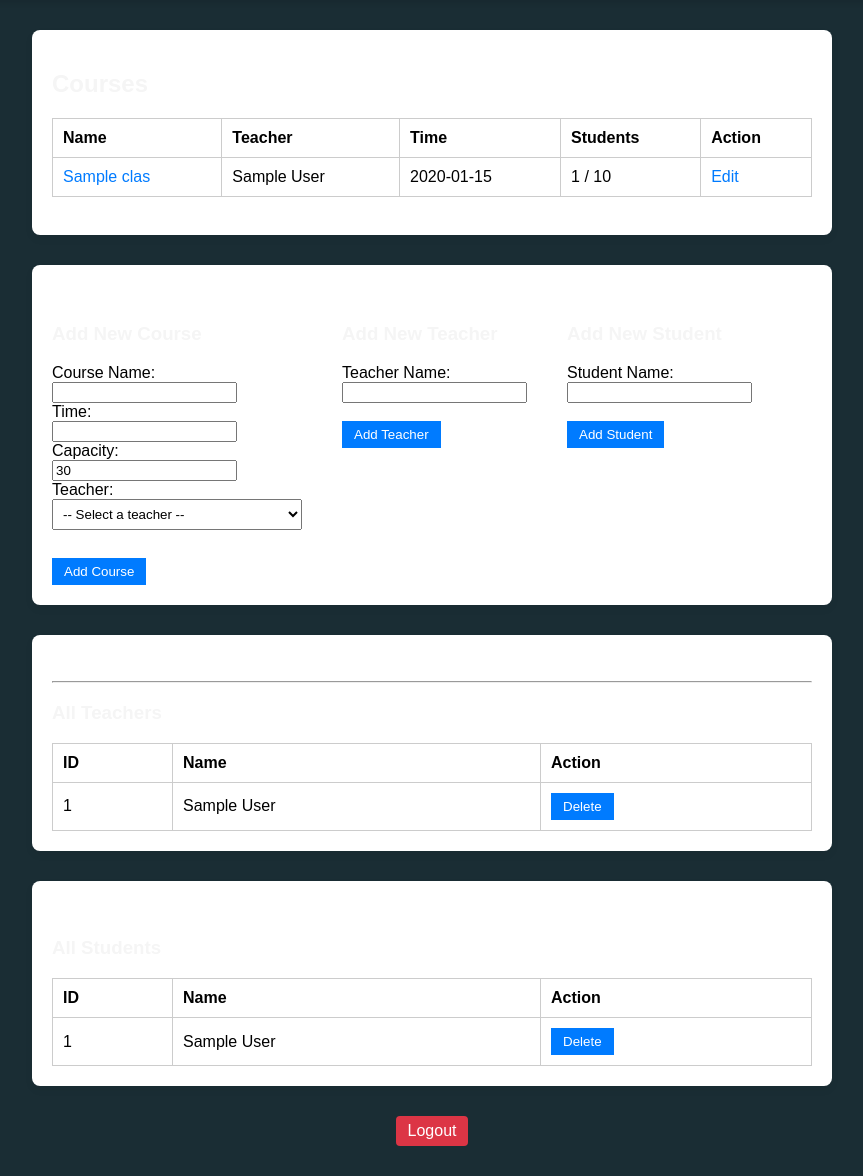
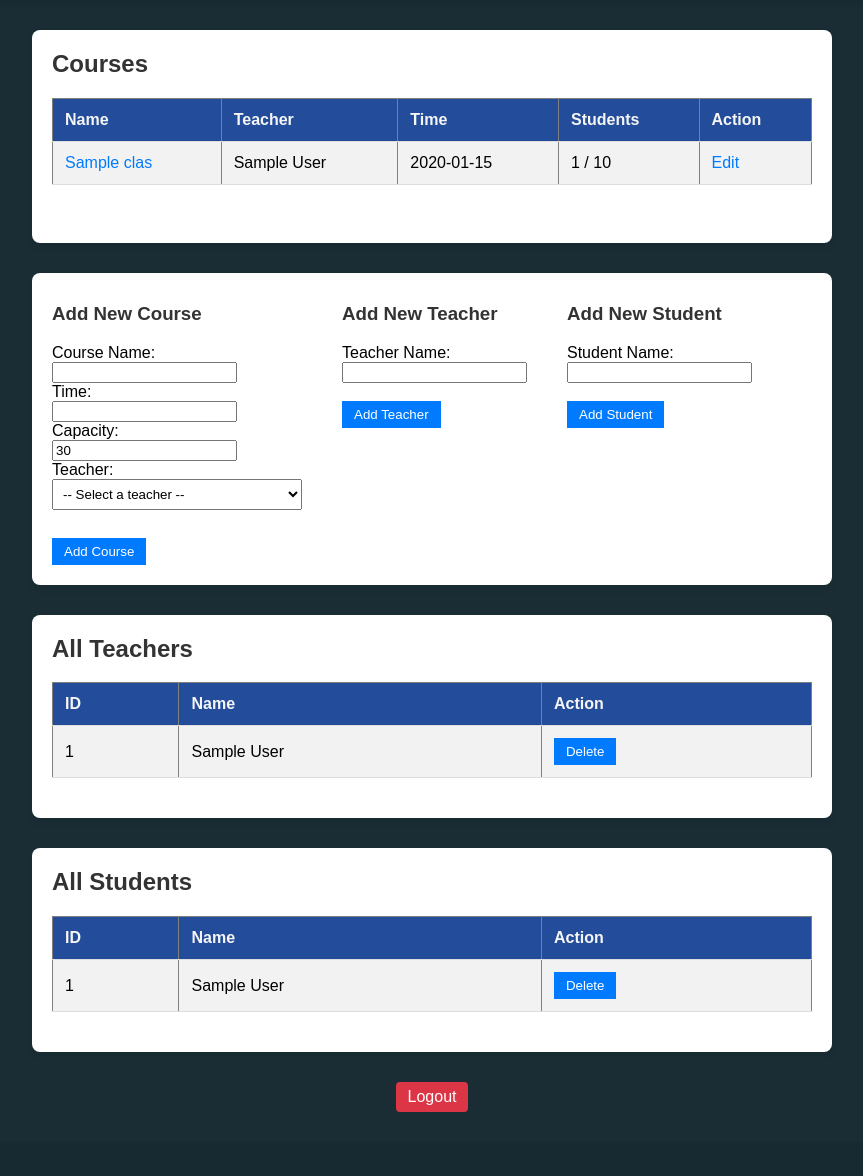
Before and after one commit to 3dwaffles512/CSE108-Lab08, a Flask app: page /adminpanel in a window 1280 px wide. Shown: the part 120-1296 px from the top of the page, without its empty margins (208-1071 px from the left). After the commit the page ends 1232 px from the top, so only its background shows below. Run offline with Flask 3, Linux system fonts and the light colour scheme; a user stored in the database is signed in; tables that the repository leaves empty hold one stand-in row (values such as "Sample post").

Commit message:
UI changes on admin_panel
I have incorporated the table elements from teacher.css and I made some site wide color changes again.

```diff
--- a/static/adminstyle.css
+++ b/static/adminstyle.css
@@ -31,23 +31,29 @@
 }
 
 h2, h3 {
-    color: #F5F5F5;
+    color: #333333;
+    margin-top: 0px;
 }
 
 table {
     border-collapse: collapse;
     width: 100%;
-    margin-top: 10px;
-    background-color: #fff;
+    margin-bottom: 20px;
 }
 
-table, th, td {
-    border: 1px solid #ccc;
+table th, table td {
+    padding: 12px;
+    text-align: left;
+    border-bottom: 1px solid #ddd;
 }
 
-th, td {
-    padding: 10px;
-    text-align: left;
+table th {
+    background-color: #234d9b;
+    color: #F5F5F5;
+}
+
+table tr:nth-child(even) {
+    background-color: #F2F2F2;
 }
 
 a {
--- a/static/style.css
+++ b/static/style.css
@@ -46,7 +46,7 @@
 }
 
 .login button:hover {
-    background-color: rgb(65,156,57);
+    background-color: #0056b3;
 }
 
 .student {
--- a/static/teacher.css
+++ b/static/teacher.css
@@ -1,7 +1,8 @@
 body {
     font-family: Arial, sans-serif;
     margin: 30px;
-    background-color: #f8f9fa;
+    /* background-color: #f8f9fa; */
+    background-color: rgb(26,45,52);
 }
 
 table {
--- a/templates/admin_panel.html
+++ b/templates/admin_panel.html
@@ -28,8 +28,9 @@
     </section>
     <!-- This is the Add New stuff section -->
     <section>
-        <div style="display: flex; gap: 40px; margin-top: 20px;">
+        <div style="display: flex; gap: 40px; margin-top: 10px;">
             <div>
+                <!-- This is the Add new course -->
                 <h3>Add New Course</h3>
                 <form method="POST">
                     <input type="hidden" name="form_type" value="add_course">
@@ -51,6 +52,7 @@
             </div>
 
             <div>
+                <!-- This is the Add new Teacher -->
                 <h3>Add New Teacher</h3>
                 <form method="POST">
                     <input type="hidden" name="form_type" value="add_teacher">
@@ -61,6 +63,7 @@
             </div>
 
             <div>
+                <!-- This is the Add new student -->
                 <h3>Add New Student</h3>
                 <form method="POST">
                     <input type="hidden" name="form_type" value="add_student">
@@ -74,7 +77,7 @@
 
     <!-- This is the All Teachers section -->
     <section>
-        <br><hr><h3>All Teachers</h3>
+        <h2>All Teachers</h2>
         <table border="1" cellpadding="5">
             <tr><th>ID</th><th>Name</th><th>Action</th></tr>
             {% for teacher in teachers %}
@@ -92,7 +95,7 @@
     </section>
     <!-- This is the All Students section -->
     <section>
-        <br><h3>All Students</h3>
+        <h2>All Students</h2>
         <table border="1" cellpadding="5">
             <tr><th>ID</th><th>Name</th><th>Action</th></tr>
             {% for student in students %}
```
